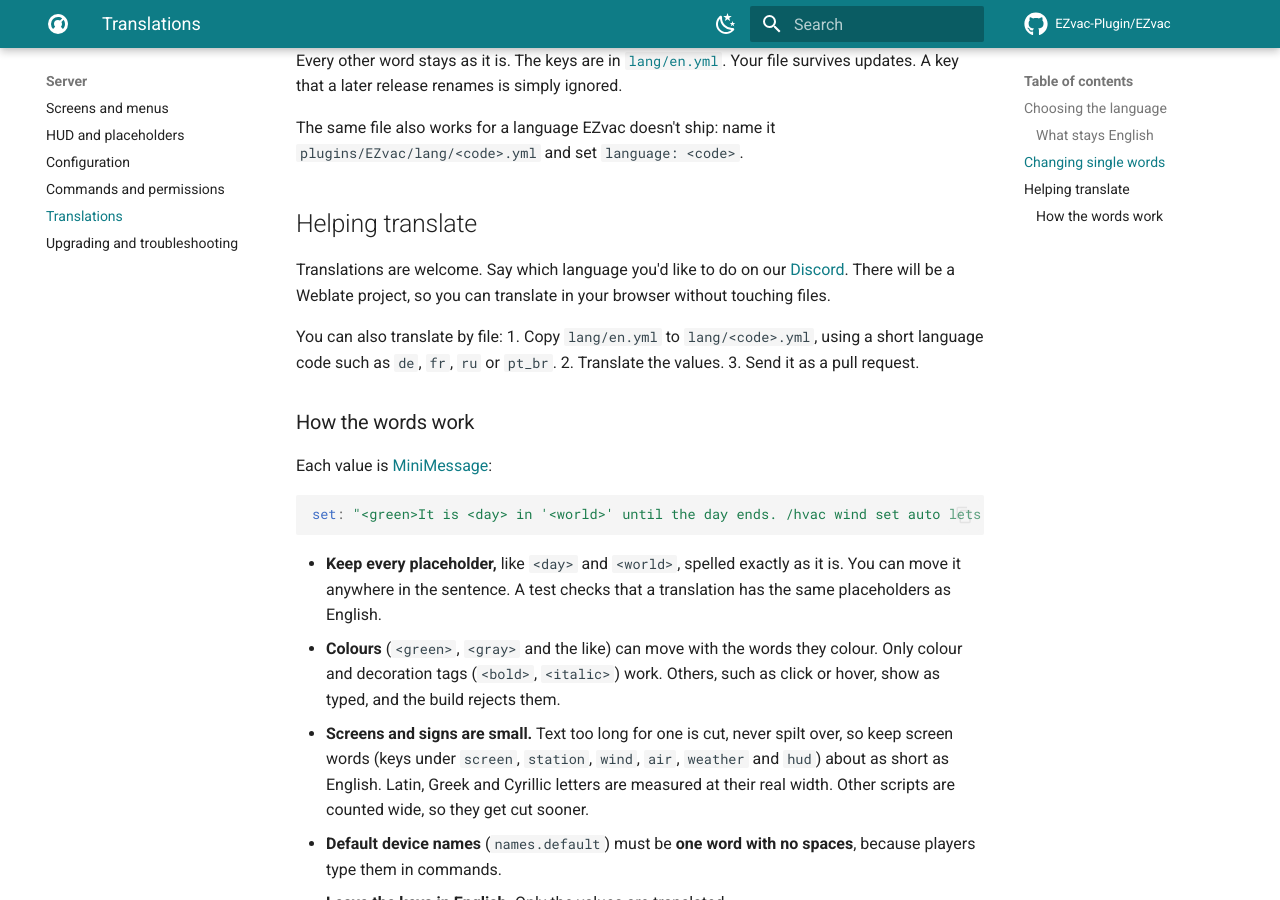
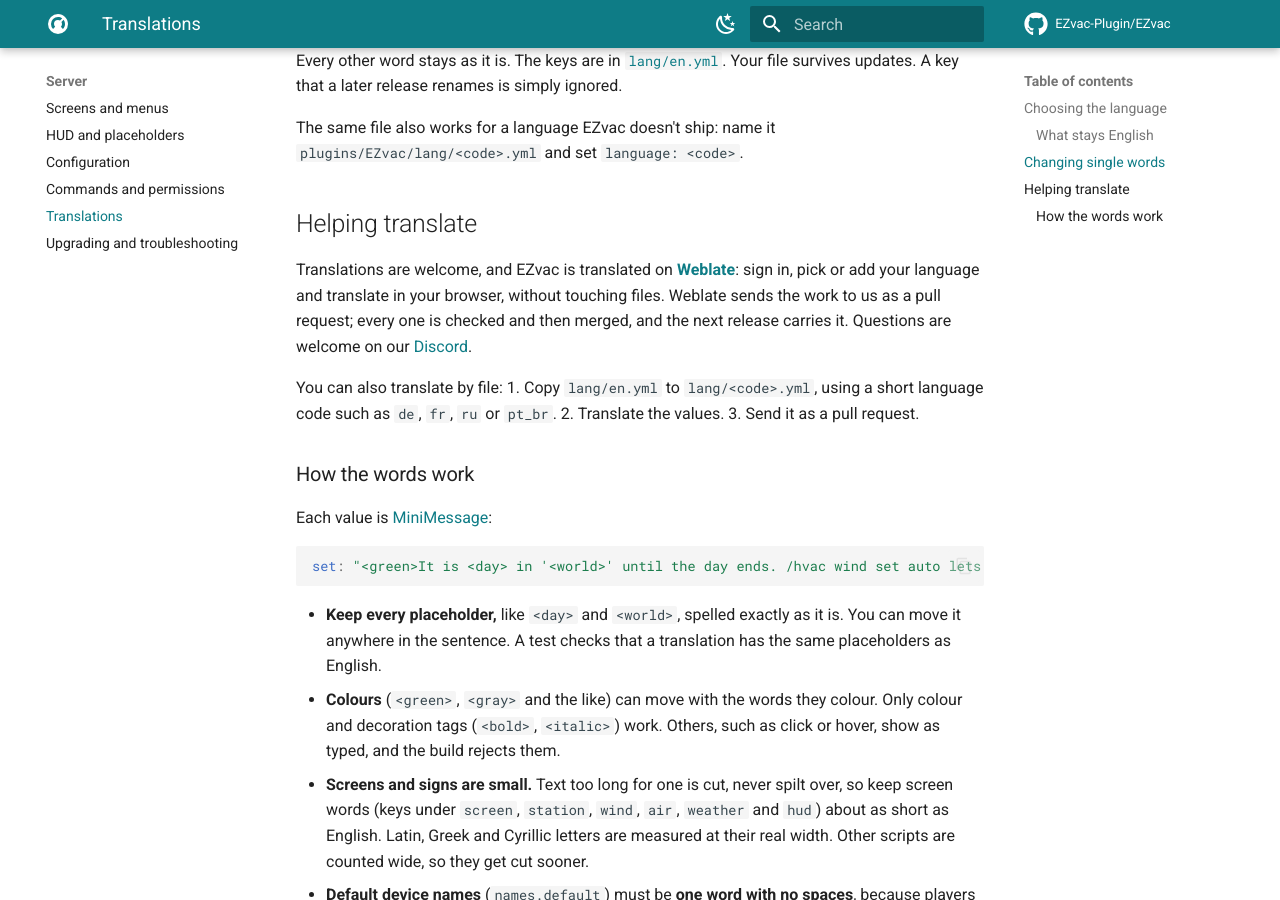
Before and after one commit to EZvac-Plugin/EZvac, an MkDocs documentation site: the page built from docs/translating.md, in a window 1280 px wide and 900 px high, scrolled down 1201 px. Built offline with MkDocs 1.6.1 and Material for MkDocs 9.7.7, drawn with Linux system fonts in a browser that asks for light colours; comment, search, counter and statistics services are not loaded.

Commit message:
Point translators to Weblate
The README (with a Translate badge), the website's home and the translator guide say EZvac is translated on Hosted Weblate and link its project.

Co-Authored-By: Claude Opus 5.5 <noreply@anthropic.com>

```diff
--- a/docs/translating.md
+++ b/docs/translating.md
@@ -57,9 +57,12 @@ The same file also works for a language EZvac doesn't ship: name it
 
 ## Helping translate
 
-Translations are welcome. Say which language you'd like to do on our
-[Discord](https://discord.gg/tCedQgFFDU). There will be a Weblate project, so
-you can translate in your browser without touching files.
+Translations are welcome, and EZvac is translated on
+**[Weblate](https://hosted.weblate.org/engage/ezvac/)**: sign in, pick or add your language and
+translate in your browser, without touching files. Weblate sends the work to
+us as a pull request; every one is checked and then merged, and the next
+release carries it. Questions are welcome on our
+[Discord](https://discord.gg/tCedQgFFDU).
 
 You can also translate by file:
 1. Copy `lang/en.yml` to `lang/<code>.yml`, using a short language code such
```
Also changed, not shown: README.md (+4 -2 lines), docs/index.md (+3 -2 lines).
